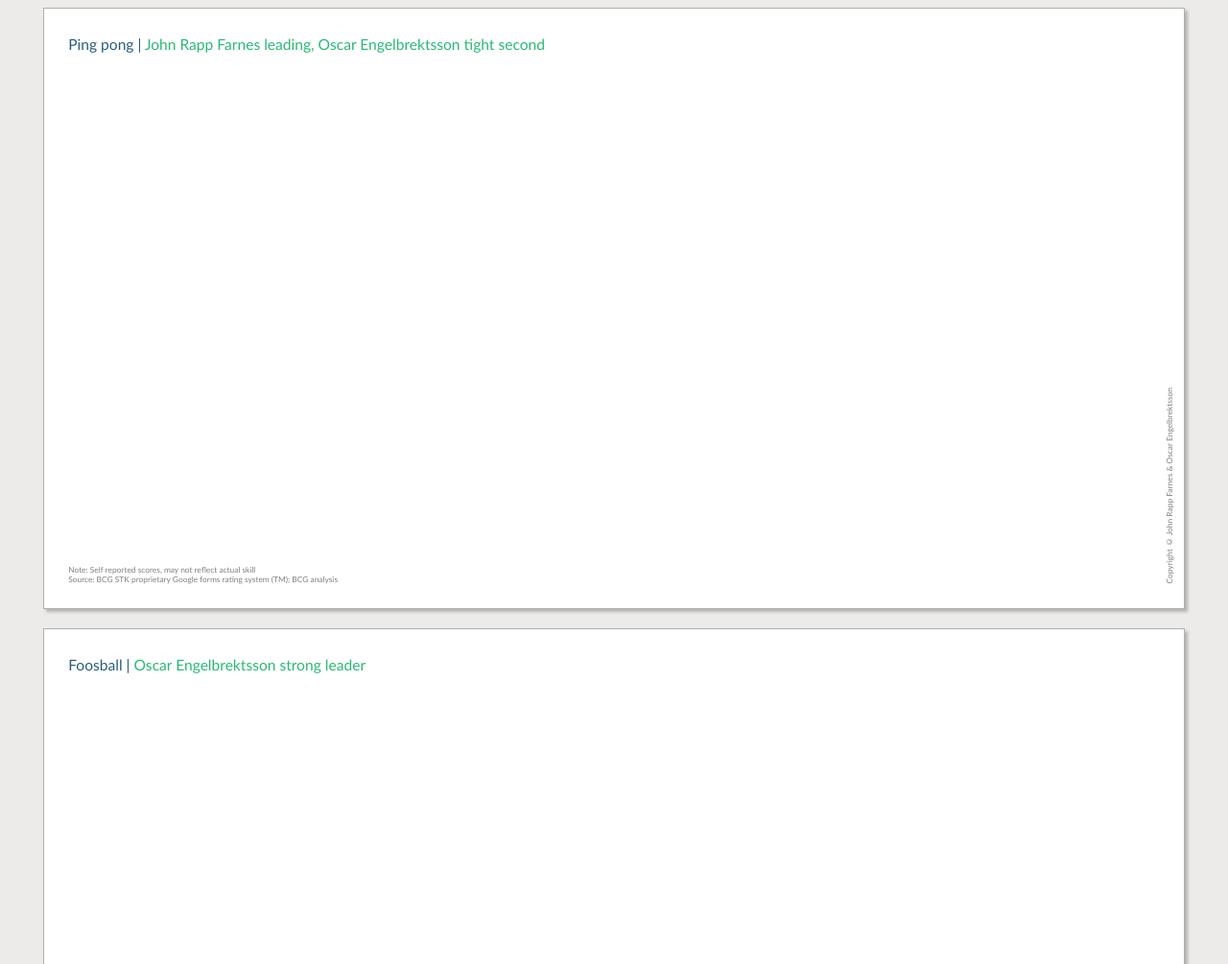
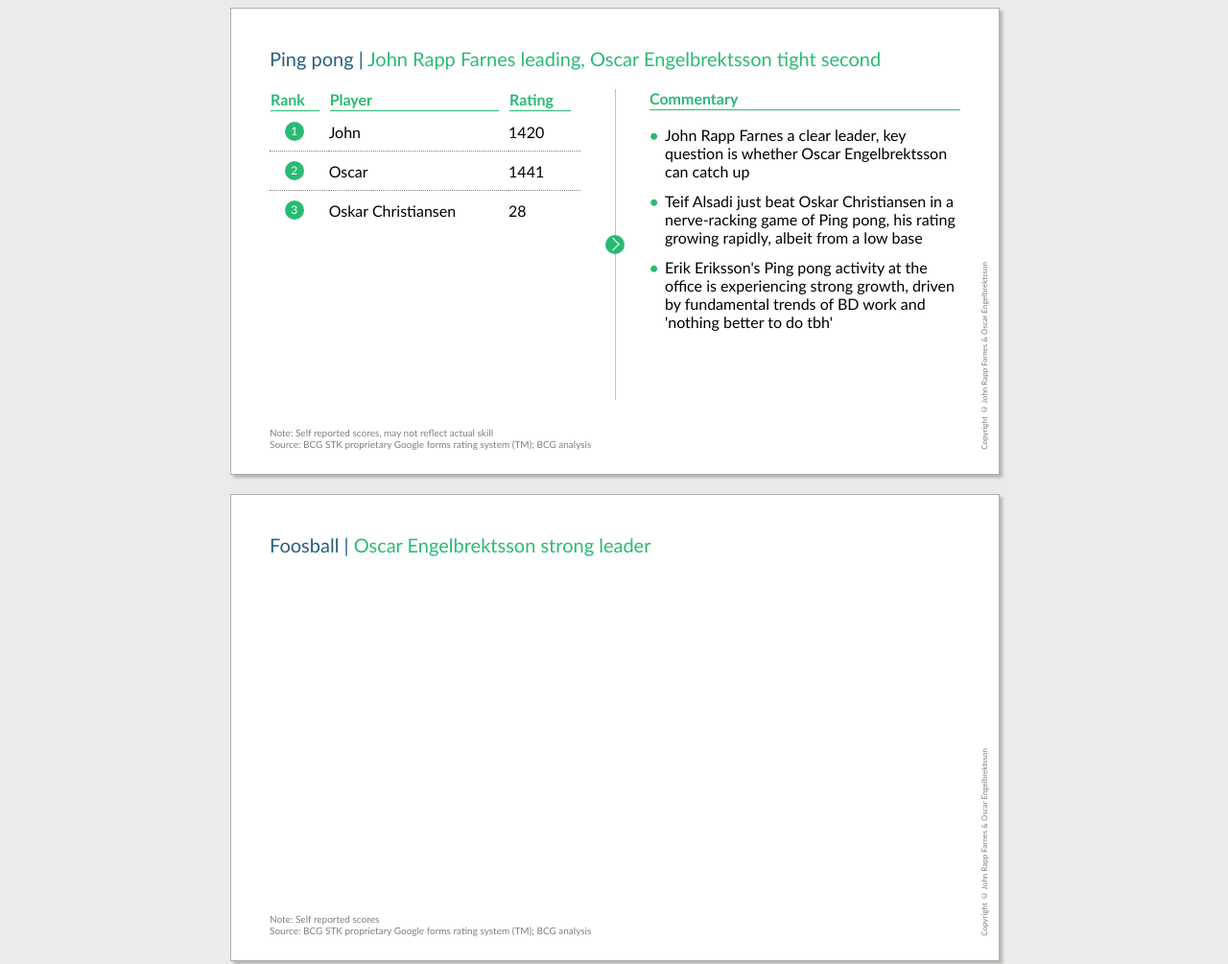
Before and after one commit to OscarEngelbrektson/OfficeRankings, a plain HTML site: page index.html in a window 1280 px wide. Shown: the top 1005 px of the page at 96% size. Drawn offline with Linux system fonts and the light colour scheme; no server answers.

Commit message:
Added commentary

```diff
--- a/client/data.js
+++ b/client/data.js
@@ -2,10 +2,10 @@ let dfToObjList = df => Object.keys(df.index).map(i => Object.fromEntries(Object
 
 const LAMBDA_URL = 'https://lne6kwcwxzlg5fskrfnkkt4lj40lssgc.lambda-url.eu-north-1.on.aws/ratings'
 export let getPlayerRatings = async () => {
-    let response = await fetch(LAMBDA_URL, {cache: 'no-cache'})
-    let playerRatingsDf = await response.json()
+    // let response = await fetch(LAMBDA_URL, {cache: 'no-cache'})
+    // let playerRatingsDf = await response.json()
 
-    // let playerRatingsDf = JSON.parse(`{"index":{"0":0,"1":1,"2":2,"3":0,"4":1,"5":2},"Game":{"0":"Ping pong","1":"Ping pong","2":"Ping pong","3":"Chess","4":"Chess","5":"Chess"},"Player":{"0":"John","1":"Oscar","2":"Oskar Christiansen","3":"John","4":"Oscar","5":"Oskar Christiansen"},"Rating":{"0":1420,"1":1441,"2":28,"3":1461,"4":953,"5":-91}}`)
+    let playerRatingsDf = JSON.parse(`{"index":{"0":0,"1":1,"2":2,"3":0,"4":1,"5":2},"Game":{"0":"Ping pong","1":"Ping pong","2":"Ping pong","3":"Chess","4":"Chess","5":"Chess"},"Player":{"0":"John","1":"Oscar","2":"Oskar Christiansen","3":"John","4":"Oscar","5":"Oskar Christiansen"},"Rating":{"0":1420,"1":1441,"2":28,"3":1461,"4":953,"5":-91}}`)
 
     return dfToObjList(playerRatingsDf)
 }
--- a/client/main.js
+++ b/client/main.js
@@ -7,12 +7,12 @@ let main = async () => {
     let ratings = await getPlayerRatings()
 
     renderTable(ratings, 'Ping pong')
-    renderDropdown(ratings)
+    // renderDropdown(ratings)
 }
 
 let removeColumn = colName => o => delete o[colName] && o
 let renderTable = (ratings, filter='all') => {
-    let table = $('#ranking_table')
+    let table = $('#ranking-table')
 
     if (filter != 'all') {
         ratings = ratings.filter(x => x.Game == filter)
@@ -22,13 +22,15 @@ let renderTable = (ratings, filter='all') => {
 
     table.innerHTML = `
         <tr>
-            <th>Rank</th>
-            <th>Player</th>
-            <th>Rating</th>
+            <th><div>Rank</div></th>
+            <th><div>Player</div></th>
+            <th><div>Rating</div></th>
         </tr>
         ${ratings.map(i => `
             <tr>
-                <td>${i.index + 1}</td>
+                <td>
+                    <div class="number-ball">${i.index + 1}</div>
+                </td>
                 <td>${i.Player}</td>
                 <td>${i.Rating}</td>
             </tr>
--- a/index.html
+++ b/index.html
@@ -18,6 +18,7 @@
                 /* top: 50%; */
                 /* transform: translateY(-50%); */
                 margin: auto;
+                max-width: 800px;
             }
             .slide {
                 background-color: #FFFFFF;
@@ -25,12 +26,12 @@
                 box-shadow: 3px 3px 3px #b4b4b4;
 
                 width: 90%;
-                aspect-ratio: 2;
+                aspect-ratio: 16/9;
 
                 position: relative;
                 top: 0;
 
-                padding: 28px 25px;
+                padding: 40px 40px;
                 margin: 0 auto 20px auto;
 
                 font-family: "Trebuchet MS", "Trebuchet MS_EmbeddedFont", "Trebuchet MS_MSFontService", sans-serif;
@@ -38,7 +39,7 @@
 
             .slide > .title {
                 color: var(--accent-green);
-                font-size: 130%;
+                font-size: 20px;
             }
 
             .slide > .title > .pre-title {
@@ -47,7 +48,7 @@
 
             .slide > .footnote {
                 color: var(--accent-gray);
-                font-size: 70%;
+                font-size: 10px;
 
                 position: absolute;
                 bottom: 25px;
@@ -55,7 +56,7 @@
 
             .slide > .copyright {
                 color: var(--accent-gray);
-                font-size: 70%;
+                font-size: 8px;
 
                 position: absolute;
                 bottom: 25px;
@@ -67,36 +68,144 @@
 
             .slide > .content {
                 margin-top: 20px;
-                font-size: 90%;
+                font-size: 16px;
+                height: 80%;
             }
 
-            table.ranking_table {
-                border-spacing: 20px 10px;
-                /* border-collapse: collapse; */
-                margin: -10px 0 1px -20px;
-                font-size: 100%;
+            .slide > .content > div {
+                float: left;
+                height: 100%;
+                overflow-y: auto;
             }
 
-            .ranking_table th {
+            .slide > .content > .table-container {
+                border-spacing: 20px 10px;
+                border-collapse: collapse;
+
+                width: 45%;
+                /* margin: -10px 0 1px -20px; */
+            }
+
+            table.ranking-table {
+                border-spacing: 20px 10px;
+                border-collapse: collapse;
+
+                font-size: 100%;
+                width: 100%;
+                /* margin: -10px 0 1px -20px; */
+            }
+
+            .ranking-table th {
                 color: var(--accent-green);
                 text-align: left;
-                padding: 0;
+                /* padding: 0; */
+                /* padding-bottom: 2px; */
+
+                padding-right: 10px;
+            }
+            .ranking-table th > div {
+                width: 100%;
                 padding-bottom: 2px;
-
                 border-bottom: 1px solid var(--accent-green);
             }
 
-            .ranking_table td {
+            .ranking-table td {
                 text-align: left;
-                padding: 0;
+                padding: 10px 0 10px 0;
+                padding-right: 10px;
             }
 
-            .ranking_table tr {
+            .ranking-table tr {
                 border-top: 1px dotted gray;
             }
-            .ranking_table tr:first {
-                border-top: 0;
+            .ranking-table tr:nth-child(-n + 2) {
+                border: 0;
             }
+
+            .number-ball {
+                width: 20px;
+                height: 20px;
+                background-color: var(--accent-green);
+                border-radius: 100%;
+                text-align: center;
+                color: white;
+                font-size: 12px;
+                line-height: 20px;
+                margin: auto;
+            }
+
+            .flow-arrow {
+                width: 10%;
+                background-image: linear-gradient(var(--accent-gray), var(--accent-gray));
+                background-size: 0.5px 100%;
+                background-repeat: no-repeat;
+                background-position: center center;
+            }
+
+            .flow-arrow > .arrow {
+                width: 20px;
+                height: 20px;
+                background-color: var(--accent-green);
+                border-radius: 100%;
+                margin: auto;
+
+                position: relative;
+                top: 50%;
+                transform: translateY(-50%);
+            }
+
+            .flow-arrow > .arrow > .top {
+                width: 50%;
+                height: 1px;
+                background: white;
+                transform: rotate(45deg);
+                position: absolute;
+                top: 30%;
+                left: 30%;
+                transform: rotate(45deg);
+            }
+
+            .flow-arrow > .arrow > .bottom {
+                width: 50%;
+                height: 1px;
+                background: white;
+                transform: rotate(45deg);
+                margin: auto;
+                position: absolute;
+                top: 62%;
+                left: 30%;
+                transform: rotate(-45deg);
+            }
+
+            .slide .commentary-container {
+                width: 45%;
+
+            }
+            .slide .commentary-container >.heading {
+                color: var(--accent-green);
+                font-weight: bold;
+                border-bottom: 1px solid var(--accent-green);
+                padding-bottom: 2px;
+            }
+
+            .slide .commentary-container > ul {
+                padding-left: 16px;
+                list-style: none
+            }
+
+            .slide .commentary-container > ul > li::before {
+                content: "\2022";
+                color: var(--accent-green);
+                font-weight: bold; /* If you want it to be bold */
+                display: inline-block; /* Needed to add space between the bullet and the text */
+                width: 1em; /* Also needed for space (tweak if needed) */
+                margin-left: -1em; /* Also needed for space (tweak if needed) */
+            }
+
+            .slide .commentary-container > ul > li + li {
+                padding-top: 12px;
+            }
+
         </style>
 
         <!-- <script src="client/data.js"></script> -->
@@ -117,7 +226,23 @@
                     </div>
                 </div>
                 <div class="content">
-                    <table id="ranking_table" class="ranking_table"></table>
+                    <div class="table-container">
+                        <table id="ranking-table" class="ranking-table"></table>
+                    </div>
+                    <div class="flow-arrow">
+                        <div class="arrow">
+                            <div class="top"></div>
+                            <div class="bottom"></div>
+                        </div>
+                    </div>
+                    <div class="commentary-container">
+                        <div class="heading">Commentary</div>
+                        <ul class="bullet-points">
+                            <li>John Rapp Farnes a clear leader, key question is whether Oscar Engelbrektsson can catch up</li>
+                            <li>Teif Alsadi just beat Oskar Christiansen in a nerve-racking game of Ping pong, his rating growing rapidly, albeit from a low base</li>
+                            <li>Erik Eriksson's Ping pong activity at the office is experiencing strong growth, driven by fundamental trends of BD work and 'nothing better to do tbh'</li>
+                        </ul>
+                    </div>
                 </div>
                 <div class="copyright">
                     Copyright &#169; John Rapp Farnes & Oscar Engelbrektsson
@@ -142,7 +267,7 @@
         </div>
 
         <!-- <select id="dropdown"></select>
-        <table id="ranking_table"></table> -->
+        <table id="ranking-table"></table> -->
 
     </body>
 </html>
```
